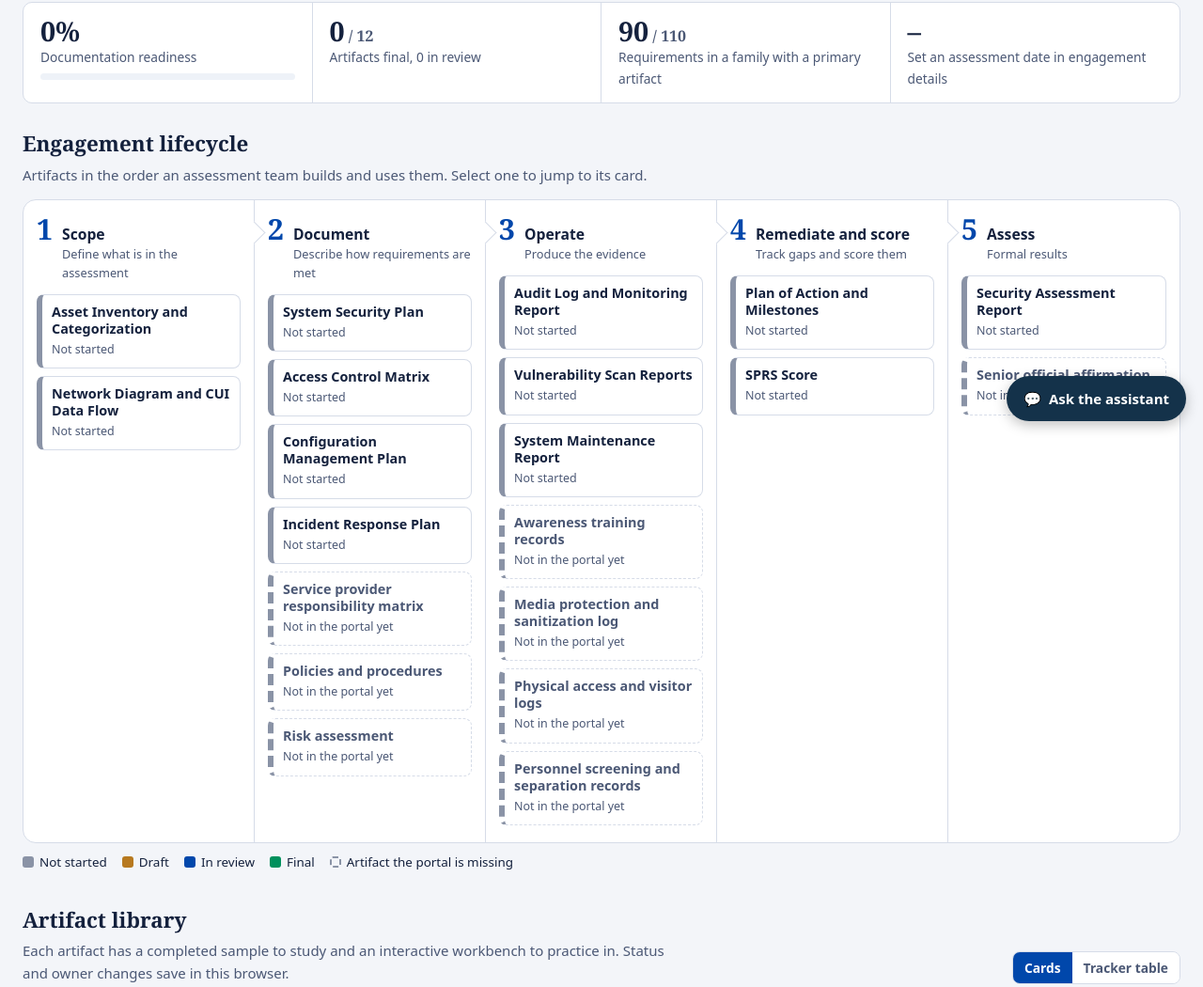
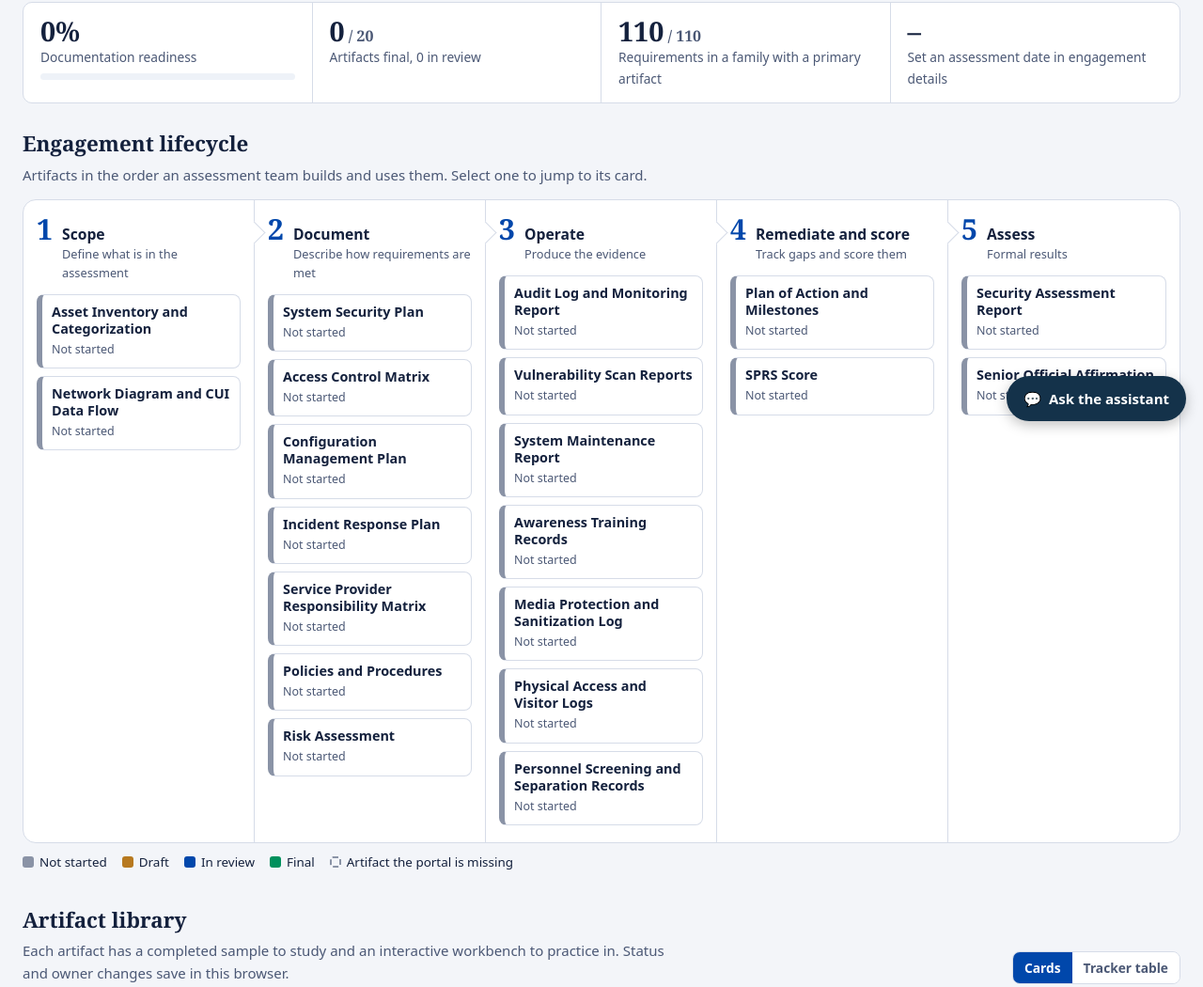
Before and after one commit to sands-mvcc/CMMC, a plain HTML site: page reports.html in a window 1280 px wide. Shown: the part 334-1384 px from the top of the page at 94% size. Drawn offline with Linux system fonts and the light colour scheme.

Commit message:
Update reports.html

```diff
--- a/reports.html
+++ b/reports.html
@@ -215,7 +215,7 @@ tr.sum th{padding-top:6px}
         <div class="field"><label for="e_type">Assessment type</label><select id="e_type" data-eng="type"><option>Level 2 C3PAO assessment</option><option>Level 2 self-assessment</option><option>Mock assessment (training)</option></select></div>
         <div class="field"><label for="e_date">Assessment date</label><input type="date" id="e_date" data-eng="date"></div>
       </div>
-      <label class="check" style="margin-top:6px"><input type="checkbox" id="e_gaps" data-eng="showGaps"> Show artifacts the portal doesn't have yet</label>
+      <label class="check" style="margin-top:6px" hidden><input type="checkbox" id="e_gaps" data-eng="showGaps"> Show artifacts the portal doesn't have yet</label>
     </details>
 
     <div class="kpis" id="kpis"></div>
@@ -275,23 +275,22 @@ const ARTS=[
   {id:'acm',title:'Access Control Matrix',phase:'document',file:'acm.html',tool:'ACM_tool.html',owner:'Prepared by the organization',desc:'Roles, people, and the access each has to CUI and security assets, with least-privilege checks.',reqs:['AC.L2-3.1.1','AC.L2-3.1.2','AC.L2-3.1.4','AC.L2-3.1.5','AC.L2-3.1.6','AC.L2-3.1.7','IA.L2-3.5.3'],fam:{AC:'p',IA:'p',PS:'s'},store:'cmmc-acm-v2',sum:s=>`${s.users.length} people and ${s.roles.length} roles saved`},
   {id:'cmp',title:'Configuration Management Plan',phase:'document',file:'cmp.html',tool:'CMP_tool.html',owner:'Prepared by the organization',desc:'Baselines, change control, least functionality, and software restrictions.',reqs:['CM.L2-3.4.1','CM.L2-3.4.2','CM.L2-3.4.3','CM.L2-3.4.6','CM.L2-3.4.8'],fam:{CM:'p',SI:'s',MA:'s'}},
   {id:'irp',title:'Incident Response Plan',phase:'document',file:'irp.html',tool:'IRP_tool.html',owner:'Prepared by the organization',desc:'How incidents are detected, reported, contained, and recovered from, including DoD reporting.',reqs:['IR.L2-3.6.1','IR.L2-3.6.2','IR.L2-3.6.3'],fam:{IR:'p',AU:'s'}},
+  {id:'service',title:'Service Provider Responsibility Matrix',phase:'document',file:'service.html',tool:null,single:'Open the tool',owner:'Prepared by the organization',desc:'Every cloud provider and MSP that touches CUI or security assets, FedRAMP status, and who meets each requirement family.',reqs:['Level 2 Scoping Guide','DFARS 252.204-7012','32 CFR 170.19','AC.L2-3.1.20'],fam:{CA:'s',AC:'s',SC:'s'},store:'cmmc-esp-v1',sum:s=>''},
+  {id:'policies',title:'Policies and Procedures',phase:'document',file:'policies.html',tool:null,single:'Open the tool',owner:'Prepared by the organization',desc:'The approved policy and procedure for each of the 14 families, with review dates and staff acknowledgement.',reqs:['CA.L2-3.12.4','AT.L2-3.2.1'],fam:Object.assign({},ALL_S),store:'cmmc-pol-v1',sum:s=>''},
+  {id:'risk',title:'Risk Assessment',phase:'document',file:'risk.html',tool:null,single:'Open the tool',owner:'Prepared by the organization',desc:'Risk register with an interactive 5 by 5 heat map, treatments, and assessment and scanning cadence.',reqs:['RA.L2-3.11.1','RA.L2-3.11.2','RA.L2-3.11.3','CA.L2-3.12.2'],fam:{RA:'p',CA:'s'},store:'cmmc-risk-v1',sum:s=>''},
   {id:'almr',title:'Audit Log and Monitoring Report',phase:'evidence',file:'almr.html',tool:'ALMR_tool.html',owner:'Prepared by the organization',desc:'What is logged, how logs are reviewed and protected, and how alerts are handled.',reqs:['AU.L2-3.3.1','AU.L2-3.3.2','AU.L2-3.3.5','SI.L2-3.14.6','SI.L2-3.14.7'],fam:{AU:'p',SI:'s',AC:'s'}},
   {id:'vsr',title:'Vulnerability Scan Reports',phase:'evidence',file:'vsr.html',tool:'VSR_tool.html',owner:'Prepared by the organization',desc:'Scan results, remediation of findings, and flaw correction timelines.',reqs:['RA.L2-3.11.2','RA.L2-3.11.3','SI.L2-3.14.1'],fam:{RA:'p',SI:'p'}},
   {id:'maint',title:'System Maintenance Report',phase:'evidence',file:'maintenance.html',tool:'Maintenance_tool.html',owner:'Prepared by the organization',desc:'Work order log covering tools, remote sessions, off-site sanitization, and escorted vendors.',reqs:['MA.L2-3.7.1','MA.L2-3.7.2','MA.L2-3.7.3','MA.L2-3.7.4','MA.L2-3.7.5','MA.L2-3.7.6'],fam:{MA:'p',MP:'s'},store:'cmmc-mr-v2',sum:s=>`${s.records.length} work orders saved`},
+  {id:'training',title:'Awareness Training Records',phase:'evidence',file:'training.html',tool:null,single:'Open the tool',owner:'Prepared by the organization',desc:'Who has completed awareness, insider threat, and role-based training, in a person-by-course matrix.',reqs:['AT.L2-3.2.1','AT.L2-3.2.2','AT.L2-3.2.3'],fam:{AT:'p'},store:'cmmc-at-v1',sum:s=>''},
+  {id:'media',title:'Media Protection and Sanitization Log',phase:'evidence',file:'media.html',tool:null,single:'Open the tool',owner:'Prepared by the organization',desc:'Media inventory, NIST SP 800-88 sanitization records, and chain of custody for media in transport.',reqs:['MP.L2-3.8.1','MP.L2-3.8.3','MP.L2-3.8.5','MP.L2-3.8.6','MP.L2-3.8.9'],fam:{MP:'p',MA:'s'},store:'cmmc-mp-v1',sum:s=>''},
+  {id:'visitors',title:'Physical Access and Visitor Logs',phase:'evidence',file:'visitors.html',tool:null,single:'Open the tool',owner:'Prepared by the organization',desc:'Visitor log, badges and keys, alternate work sites, and an interactive floor plan of ACME headquarters.',reqs:['PE.L2-3.10.1','PE.L2-3.10.3','PE.L2-3.10.4','PE.L2-3.10.5','PE.L2-3.10.6'],fam:{PE:'p'},store:'cmmc-pe-v1',sum:s=>''},
+  {id:'personnel',title:'Personnel Screening and Separation Records',phase:'evidence',file:'Personnel.html',tool:null,single:'Open the tool',owner:'Prepared by the organization',desc:'Screening before access, and the checklist that protects CUI when people leave or change jobs.',reqs:['PS.L2-3.9.1','PS.L2-3.9.2'],fam:{PS:'p',PE:'s'},store:'cmmc-ps-v1',sum:s=>''},
   {id:'poam',title:'Plan of Action and Milestones',phase:'remediate',file:'POAM.html',tool:'POAM_tool.html',owner:'Prepared by the organization',desc:'Open gaps, remediation milestones, and closeout. Only some requirements may be carried on a POA&M.',reqs:['CA.L2-3.12.2','32 CFR 170.21'],fam:{CA:'p',RA:'s'}},
   {id:'sprs',title:'SPRS Score',phase:'remediate',file:'sss.html',tool:'SSS_tool.html',owner:'Entered by the organization in SPRS',desc:'The NIST SP 800-171 DoD Assessment Methodology score, from 110 down to as low as -203.',reqs:['DFARS 252.204-7019','DFARS 252.204-7020'],fam:{CA:'s'}},
-  {id:'sar',title:'Security Assessment Report',phase:'assess',file:'sar.html',tool:'SAR_tool.html',owner:'Produced by the C3PAO',desc:'Assessment results for each requirement, MET or NOT MET, with the evidence examined.',reqs:['CA.L2-3.12.1','32 CFR 170.17'],fam:{CA:'p'}}
+  {id:'sar',title:'Security Assessment Report',phase:'assess',file:'sar.html',tool:'SAR_tool.html',owner:'Produced by the C3PAO',desc:'Assessment results for each requirement, MET or NOT MET, with the evidence examined.',reqs:['CA.L2-3.12.1','32 CFR 170.17'],fam:{CA:'p'}},
+  {id:'senior',title:'Senior Official Affirmation',phase:'assess',file:'senior.html',tool:null,single:'Open the affirmation',owner:'Prepared by the organization',desc:'The affirming official, status timeline, POA&M closeout deadline, and a readiness gate that pulls findings from every tool.',reqs:['32 CFR 170.22','32 CFR 170.21'],fam:{CA:'s'},store:'cmmc-aff-v1',sum:s=>''},
 ];
-const PLANNED=[
-  {id:'crm',title:'Service provider responsibility matrix',phase:'document',fam:{CA:'s',SC:'s'}},
-  {id:'pol',title:'Policies and procedures',phase:'document',fam:Object.assign({},ALL_S)},
-  {id:'ra',title:'Risk assessment',phase:'document',fam:{RA:'p'}},
-  {id:'at',title:'Awareness training records',phase:'evidence',fam:{AT:'p'}},
-  {id:'mp',title:'Media protection and sanitization log',phase:'evidence',fam:{MP:'p'}},
-  {id:'pe',title:'Physical access and visitor logs',phase:'evidence',fam:{PE:'p'}},
-  {id:'ps',title:'Personnel screening and separation records',phase:'evidence',fam:{PS:'p'}},
-  {id:'aff',title:'Senior official affirmation',phase:'assess',fam:{CA:'s'}}
-];
+const PLANNED=[];
 
 const $=s=>document.querySelector(s);
 const esc=s=>String(s==null?'':s).replace(/[&<>"']/g,c=>({'&':'&amp;','<':'&lt;','>':'&gt;','"':'&quot;',"'":'&#39;'}[c]));
@@ -308,7 +307,10 @@ const tr=id=>state.tracker[id];
 
 function liveSummary(a){
   if(!a.store)return '';
-  try{const raw=localStorage.getItem(a.store);if(!raw)return '';return a.sum(JSON.parse(raw));}catch(e){return '';}
+  let txt='';
+  try{const raw=localStorage.getItem(a.store);if(raw)txt=a.sum(JSON.parse(raw));}catch(e){}
+  try{const f=(JSON.parse(localStorage.getItem('cmmc-summary-v1')||'{}'))[a.store];if(f){const n=f.high+f.medium+f.low;txt=(txt?txt+'. ':'')+(n?`${n} open finding${n>1?'s':''}${f.high?`, ${f.high} high`:''}`:'No open findings');}}catch(e){}
+  return txt;
 }
 const links={};
 
@@ -380,7 +382,7 @@ function coverageTable(forPrint){
 function renderCoverage(){
   const cov=coverage();
   $('#coverage').innerHTML=coverageTable(false);
-  $('#covLegend').innerHTML=`<span><i class="sw" style="--pc:var(--cell-p)"></i>Primary evidence</span><span><i class="sw" style="--pc:var(--cell-s)"></i>Supporting evidence</span>${state.eng.showGaps?'<span><i class="sw dash"></i>Planned artifact</span>':''}<span class="small muted">The number under each family is its count of Level 2 requirements.</span><span class="small"><b class="flag" style="color:var(--bad)">${110-cov.covered} requirements</b> sit in families with no primary artifact: ${cov.gaps.map(g=>`${g[0]} (${g[2]})`).join(', ')}.</span>`;
+  $('#covLegend').innerHTML=`<span><i class="sw" style="--pc:var(--cell-p)"></i>Primary evidence</span><span><i class="sw" style="--pc:var(--cell-s)"></i>Supporting evidence</span>${state.eng.showGaps?'<span><i class="sw dash"></i>Planned artifact</span>':''}<span class="small muted">The number under each family is its count of Level 2 requirements.</span>${cov.gaps.length?`<span class="small"><b class="flag" style="color:var(--bad)">${110-cov.covered} requirements</b> sit in families with no primary artifact: ${cov.gaps.map(g=>`${g[0]} (${g[2]})`).join(', ')}.</span>`:'<span class="small" style="color:var(--ok);font-weight:700">Every family has at least one primary artifact.</span>'}`;
 }
 function fillEng(){
   $('#e_org').value=state.eng.org;$('#e_lead').value=state.eng.lead;$('#e_type').value=state.eng.type;$('#e_date').value=state.eng.date;$('#e_gaps').checked=!!state.eng.showGaps;
@@ -400,7 +402,7 @@ function buildReport(){
   const cov=coverage();
   $('#printReport').innerHTML=`<h1>CMMC Documentation Status</h1><p><b>${esc(state.eng.org)}</b><br>${esc(state.eng.type)}${state.eng.date?', assessment '+esc(fmt(state.eng.date)):''}${state.eng.lead?'. Team lead: '+esc(state.eng.lead):''}. Printed ${new Date().toLocaleDateString('en-US',{year:'numeric',month:'long',day:'numeric'})}.</p>
   <h2>Artifacts</h2><table class="tbl"><thead><tr><th>Phase</th><th>Artifact</th><th>Status</th><th>Owner</th><th>Due</th><th>Last reviewed</th><th>Notes</th></tr></thead><tbody>${ARTS.map(a=>{const t=tr(a.id);return `<tr><td>${esc(phaseName(a.phase))}</td><td>${esc(a.title)}</td><td>${esc(t.status)}</td><td>${esc(t.owner)}</td><td>${esc(fmt(t.due))}</td><td>${esc(fmt(t.reviewed))}</td><td>${esc(t.notes)}</td></tr>`;}).join('')}</tbody></table>
-  <h2>Family coverage</h2>${coverageTable(true)}<p>${110-cov.covered} of 110 requirements are in families without a primary artifact: ${cov.gaps.map(g=>g[1]+' ('+g[2]+')').join(', ')}.</p>`;
+  <h2>Family coverage</h2>${coverageTable(true)}<p>${cov.gaps.length?`${110-cov.covered} of 110 requirements are in families without a primary artifact: ${cov.gaps.map(g=>g[1]+' ('+g[2]+')').join(', ')}.`:'Every family has at least one primary artifact.'}</p>`;
 }
 let tt;function toast(m){const t=$('#toast');t.textContent=m;t.classList.add('show');clearTimeout(tt);tt=setTimeout(()=>t.classList.remove('show'),2600);}
 function setTheme(t){document.documentElement.setAttribute('data-theme',t);const b=$('#themeBtn');b.textContent=t==='dark'?'Light mode':'Dark mode';b.setAttribute('aria-pressed',String(t==='dark'));try{localStorage.setItem(THEME,t);}catch(e){}}
```
